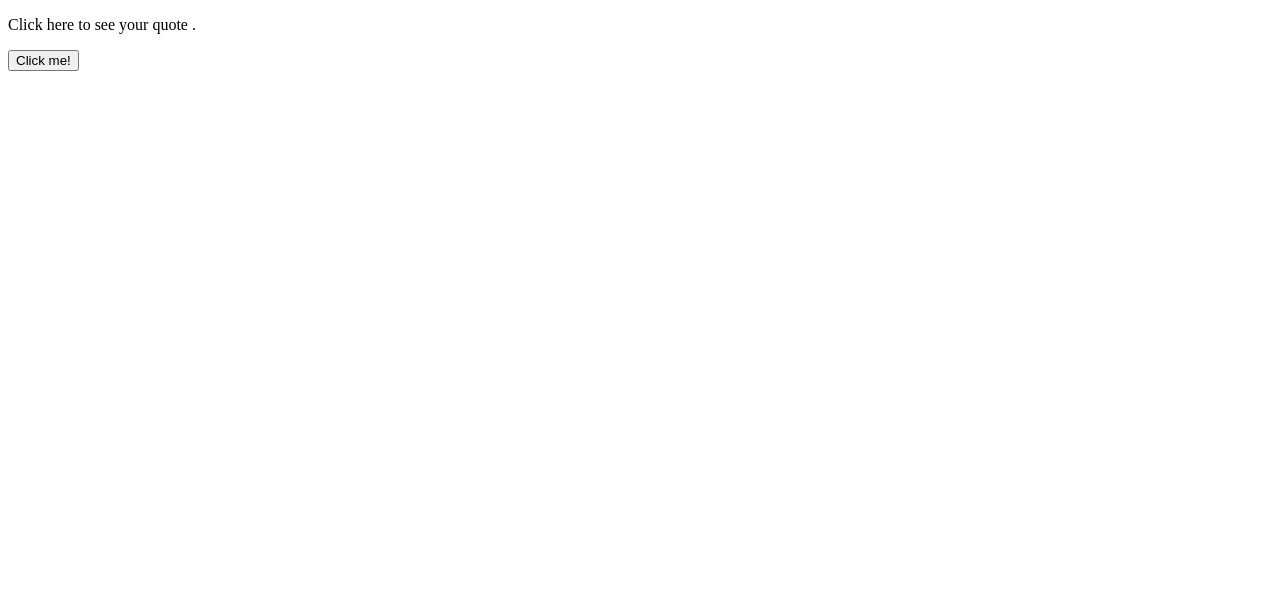
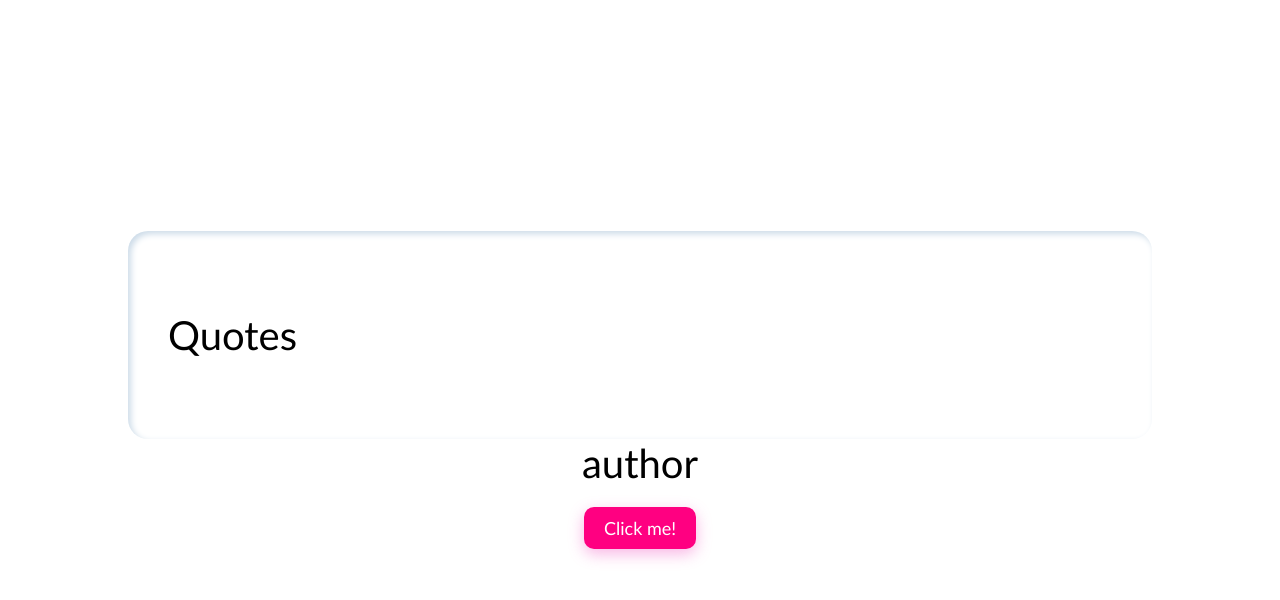
Before and after one commit to GITPSA28/QuotesBot, a plain HTML site: page index.html in a window 1280 px wide. Drawn offline with Linux system fonts and the light colour scheme.

Commit message:
Added Styles

```diff
--- a/app.js
+++ b/app.js
@@ -1,11 +1,11 @@
-function myFunction() {
-    var quotes = new Array ();
+var quotes = new Array ();
     quotes[0] = "There is only one thing that makes a dream impossible to achieve: the fear of failure.";
     quotes[1] = "It's the possibility of having a dream come true that makes life interesting.";
     quotes[2] = "People who are crazy enough to think they can change the world, are the ones who do.";
     quotes[3] = "Believe you can and you are halfway there.";
     quotes[4] = "Everything you have ever wanted is on the other side of fear.";
     quotes[5] = "Happiness is not by chance, but by choice.";
+function myFunction() {
     var i = Math.floor(6*Math.random())
-    document.getElementById("demo").innerHTML =quotes[i];
+    document.getElementById("quote").innerHTML =quotes[i];
     }
--- a/index.html
+++ b/index.html
@@ -1,10 +1,24 @@
 <!DOCTYPE html>
 <html>
   <head>
+    <meta charset="UTF-8">
+    <meta http-equiv="X-UA-Compatible" content="IE=edge">
+    <meta name="viewport" content="width=device-width, initial-scale=1.0">
+    <link rel="stylesheet" href="style.css">
+    <title>Quotes Bot</title>
   </head>
   <body>
-    <p id="demo"> Click here to see your quote .</p>
-    <button onclick="myFunction()">Click me!</button>
+    <div class="container">
+  <div class="blackover"></div>
+  <div id="quote" class="quote">Quotes
+  </div>
+</div>
+<div class="author">
+  author
+</div>
+<button class="button" onclick="myFunction()">Click me!</button>
+<script src="app.js"></script>
+
     <script src="app.js"></script>
   </body>
 </html>
--- a/style.css
+++ b/style.css
@@ -0,0 +1,52 @@
+* {
+  box-sizing: border-box;
+  margin: 0;
+  padding: 0;
+  font-family: "Gill Sans", "Gill Sans MT", Calibri, "Trebuchet MS", sans-serif;
+}
+body {
+  display: flex;
+  flex-direction: column;
+  justify-content: center;
+  align-items: center;
+  height: 100vh;
+  background-color: white;
+}
+.button {
+  font-size: large;
+  padding: 10px 20px 10px 20px;
+  background-color: #ff0081;
+  border: 0;
+  color: white;
+  border-radius: 10px;
+  margin: 20px;
+  box-shadow: 0 5px 15px rgba(240, 73, 190, 0.4);
+  transition: 1s;
+}
+.button:hover {
+  color: #ff0081;
+  background-color: #f8faff;
+  transition: 1s;
+}
+.container {
+  display: flex;
+  width: 80%;
+  border-radius: 20px;
+  position: relative;
+  box-shadow: rgb(204, 219, 232) 3px 3px 6px 0px inset,
+    rgba(255, 255, 255, 0.5) -3px -3px 6px 1px inset;
+}
+.quote {
+  padding: 40px;
+  padding-block: 80px;
+  display: flex;
+  align-items: center;
+  justify-content: center;
+  color: black;
+  font-size: 5vh;
+  transition: ease-in-out 1s;
+}
+.author {
+  font-size: 5vh;
+  text-align: right;
+}
```
